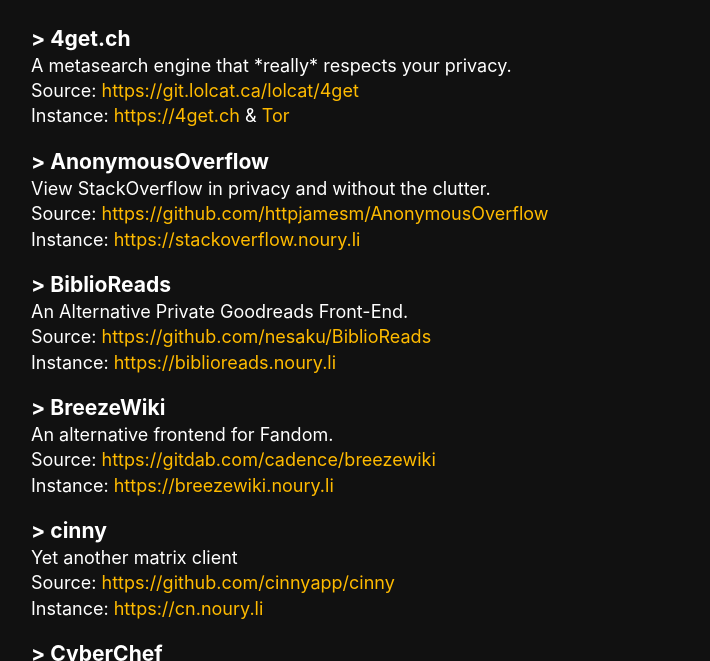
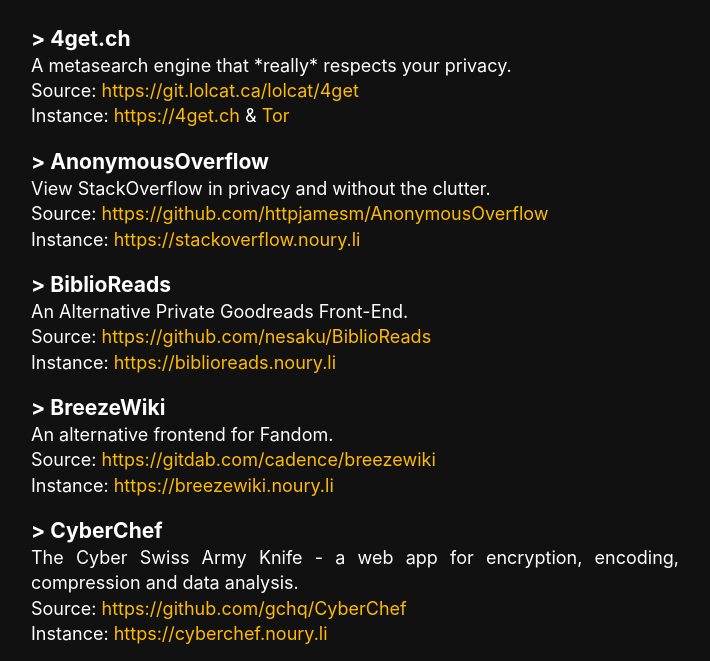
Before and after one commit to lyx0/noury.li, a website: page src/index.html in a window 1280 px wide. Shown: the part 102-763 px from the top of the page, without its empty margins (285-995 px from the left). Drawn offline with Linux system fonts and the light colour scheme.

Commit message:
remove cinny

```diff
--- a/src/index.html
+++ b/src/index.html
@@ -141,19 +141,6 @@
         </p>
         <p>
         Instance: <a href="https://breezewiki.noury.li">https://breezewiki.noury.li</a>
-        </p>
-
-        <br>
-
-        <h3>> cinny</h3>
-        <p>
-        Yet another matrix client
-        </p>
-        <p>
-        Source: <a href="https://github.com/cinnyapp/cinny">https://github.com/cinnyapp/cinny</a>
-        </p>
-        <p>
-        Instance: <a href="https://cn.noury.li">https://cn.noury.li</a>
         </p>
 
         <br>
```
